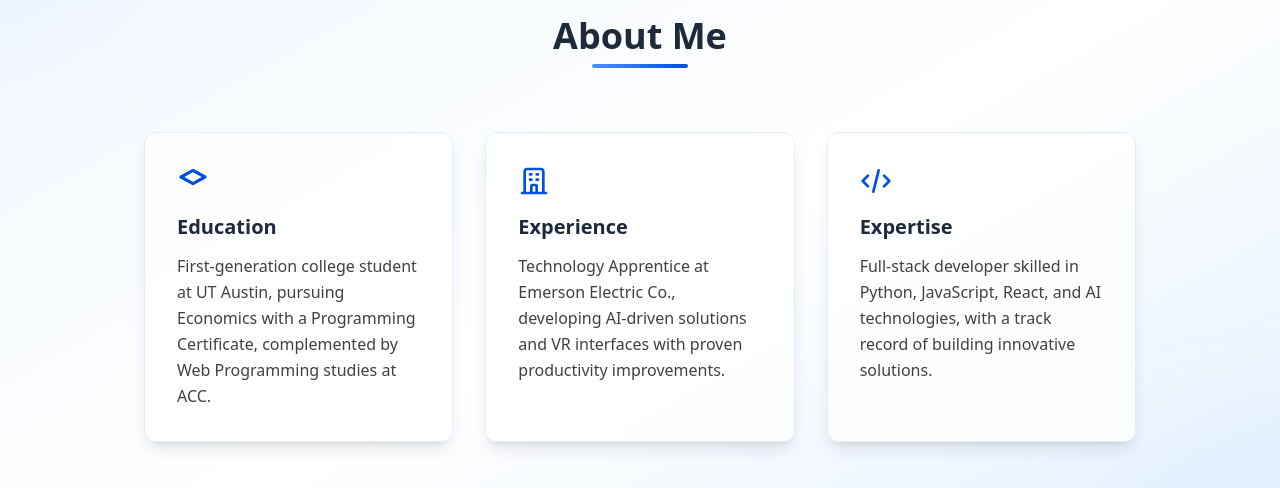
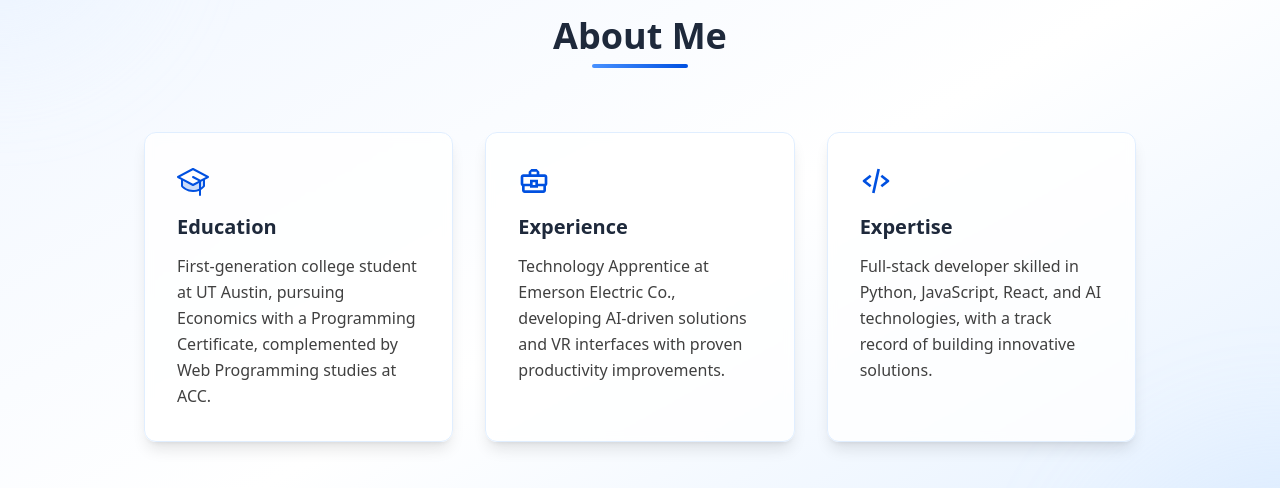
Before and after one commit to alexanderprogram/reactts-portfolio, a React (Vite) app: page / in a window 1280 px wide. Shown: the part 880-1368 px from the top of the page. Built offline with nearby package versions, Linux system fonts and the light colour scheme.

Commit message:
Installed react-icon and Modified components to use react-icons instead of svg
Svg were getting a bit hard to load so I replaed them with react icons

```diff
--- a/package.json
+++ b/package.json
@@ -11,7 +11,8 @@
   },
   "dependencies": {
     "react": "^18.3.1",
-    "react-dom": "^18.3.1"
+    "react-dom": "^18.3.1",
+    "react-icons": "^5.4.0"
   },
   "devDependencies": {
     "@eslint/js": "^9.15.0",
--- a/src/components/About.tsx
+++ b/src/components/About.tsx
@@ -1,8 +1,33 @@
-// components/About.tsx
+// src/components/About.tsx
 import { useScrollAnimation } from "../hooks/useScrollAnimation";
+import { PiGraduationCapDuotone } from "react-icons/pi";
+import { MdOutlineBusinessCenter } from "react-icons/md";
+import { BiCodeAlt } from "react-icons/bi";
+import { HiOutlineArrowRight } from "react-icons/hi";
 
 function About() {
   const { elementRef, isVisible } = useScrollAnimation();
+
+  const aboutCards = [
+    {
+      title: "Education",
+      icon: <PiGraduationCapDuotone className="w-8 h-8" />,
+      description:
+        "First-generation college student at UT Austin, pursuing Economics with a Programming Certificate, complemented by Web Programming studies at ACC.",
+    },
+    {
+      title: "Experience",
+      icon: <MdOutlineBusinessCenter className="w-8 h-8" />,
+      description:
+        "Technology Apprentice at Emerson Electric Co., developing AI-driven solutions and VR interfaces with proven productivity improvements.",
+    },
+    {
+      title: "Expertise",
+      icon: <BiCodeAlt className="w-8 h-8" />,
+      description:
+        "Full-stack developer skilled in Python, JavaScript, React, and AI technologies, with a track record of building innovative solutions.",
+    },
+  ];
 
   return (
     <section
@@ -26,119 +51,32 @@ function About() {
           </h2>
 
           <div className="grid md:grid-cols-3 gap-8">
-            {/* Education Card */}
-            <div className="bg-white/80 backdrop-blur-sm p-8 rounded-xl shadow-lg hover:shadow-xl transition-all duration-300 border border-primary-100">
-              <div className="mb-4 text-primary-600">
-                <svg
-                  className="w-8 h-8"
-                  fill="none"
-                  stroke="currentColor"
-                  viewBox="0 0 24 24"
-                >
-                  <path
-                    strokeLinecap="round"
-                    strokeLinejoin="round"
-                    strokeWidth={2}
-                    d="M12 14l9-5-9-5-9 5 9 5z"
-                  />
-                  <path
-                    strokeLinecap="round"
-                    strokeLinejoin="round"
-                    strokeWidth={2}
-                    d="M12 14l9-5-9-5-9 5 9 5z"
-                  />
-                  <path
-                    strokeLinecap="round"
-                    strokeLinejoin="round"
-                    strokeWidth={2}
-                    d="M12 14l9-5-9-5-9 5 9 5z"
-                  />
-                </svg>
+            {aboutCards.map((card, index) => (
+              <div
+                key={card.title}
+                className="bg-white/80 backdrop-blur-sm p-8 rounded-xl shadow-lg hover:shadow-xl transition-all duration-300 border border-primary-100"
+                style={{
+                  transitionDelay: `${index * 100}ms`,
+                }}
+              >
+                <div className="mb-4 text-primary-600">{card.icon}</div>
+                <h3 className="text-xl font-semibold text-neutral-800 mb-3">
+                  {card.title}
+                </h3>
+                <p className="text-neutral-700 leading-relaxed">
+                  {card.description}
+                </p>
               </div>
-              <h3 className="text-xl font-semibold text-neutral-800 mb-3">
-                Education
-              </h3>
-              <p className="text-neutral-700 leading-relaxed">
-                First-generation college student at UT Austin, pursuing
-                Economics with a Programming Certificate, complemented by Web
-                Programming studies at ACC.
-              </p>
-            </div>
-
-            {/* Experience Card */}
-            <div className="bg-white/80 backdrop-blur-sm p-8 rounded-xl shadow-lg hover:shadow-xl transition-all duration-300 border border-primary-100">
-              <div className="mb-4 text-primary-600">
-                <svg
-                  className="w-8 h-8"
-                  fill="none"
-                  stroke="currentColor"
-                  viewBox="0 0 24 24"
-                >
-                  <path
-                    strokeLinecap="round"
-                    strokeLinejoin="round"
-                    strokeWidth={2}
-                    d="M19 21V5a2 2 0 00-2-2H7a2 2 0 00-2 2v16m14 0h2m-2 0h-5m-9 0H3m2 0h5M9 7h1m-1 4h1m4-4h1m-1 4h1m-5 10v-5a1 1 0 011-1h2a1 1 0 011 1v5m-4 0h4"
-                  />
-                </svg>
-              </div>
-              <h3 className="text-xl font-semibold text-neutral-800 mb-3">
-                Experience
-              </h3>
-              <p className="text-neutral-700 leading-relaxed">
-                Technology Apprentice at Emerson Electric Co., developing
-                AI-driven solutions and VR interfaces with proven productivity
-                improvements.
-              </p>
-            </div>
-
-            {/* Skills Card */}
-            <div className="bg-white/80 backdrop-blur-sm p-8 rounded-xl shadow-lg hover:shadow-xl transition-all duration-300 border border-primary-100">
-              <div className="mb-4 text-primary-600">
-                <svg
-                  className="w-8 h-8"
-                  fill="none"
-                  stroke="currentColor"
-                  viewBox="0 0 24 24"
-                >
-                  <path
-                    strokeLinecap="round"
-                    strokeLinejoin="round"
-                    strokeWidth={2}
-                    d="M10 20l4-16m4 4l4 4-4 4M6 16l-4-4 4-4"
-                  />
-                </svg>
-              </div>
-              <h3 className="text-xl font-semibold text-neutral-800 mb-3">
-                Expertise
-              </h3>
-              <p className="text-neutral-700 leading-relaxed">
-                Full-stack developer skilled in Python, JavaScript, React, and
-                AI technologies, with a track record of building innovative
-                solutions.
-              </p>
-            </div>
+            ))}
           </div>
 
           <div className="mt-12 text-center">
             <a
               href="#contact"
-              className="inline-flex items-center px-6 py-3 bg-primary-600 text-white rounded-lg hover:bg-primary-700 transition-colors duration-300"
+              className="inline-flex items-center px-6 py-3 bg-primary-600 text-white rounded-lg hover:bg-primary-700 transition-colors duration-300 group"
             >
               Let's Connect
-              <svg
-                className="w-5 h-5 ml-2"
-                fill="none"
-                stroke="currentColor"
-                viewBox="0 0 24 24"
-              >
-                <path
-                  strokeLinecap="round"
-                  strokeLinejoin="round"
-                  strokeWidth={2}
-                  d="M14 5l7 7m0 0l-7 7m7-7H3"
-                />
-              </svg>
+              <HiOutlineArrowRight className="w-5 h-5 ml-2 group-hover:translate-x-1 transition-transform" />
             </a>
           </div>
         </div>
--- a/src/components/Certificates.tsx
+++ b/src/components/Certificates.tsx
@@ -1,5 +1,8 @@
 // src/components/Certificates.tsx
 import { useScrollAnimation } from "../hooks/useScrollAnimation";
+import { HiOutlineExternalLink } from "react-icons/hi";
+import { SiMeta, SiUdemy, SiCoursera } from "react-icons/si";
+import { BsMicrosoft } from "react-icons/bs";
 
 interface Certificate {
   title: string;
@@ -8,6 +11,7 @@ interface Certificate {
   credentialLink: string;
   badgeUrl?: string;
   skills: string[];
+  icon: JSX.Element;
 }
 
 function Certificates() {
@@ -21,6 +25,7 @@ function Certificates() {
       credentialLink: "https://example.com/credential/123",
       badgeUrl: "https://placehold.co/150",
       skills: ["React", "Node.js", "MongoDB", "Express"],
+      icon: <SiMeta className="w-12 h-12" />,
     },
     {
       title: "Advanced TypeScript Development",
@@ -29,12 +34,32 @@ function Certificates() {
       credentialLink: "https://example.com/credential/456",
       badgeUrl: "https://placehold.co/150",
       skills: ["TypeScript", "Design Patterns", "Testing"],
+      icon: <BsMicrosoft className="w-12 h-12" />,
     },
-    // Add more certificates as needed
+    {
+      title: "AWS Cloud Architecture",
+      issuer: "Udemy",
+      date: "2023",
+      credentialLink: "https://example.com/credential/789",
+      skills: ["AWS", "Cloud Computing", "DevOps"],
+      icon: <SiUdemy className="w-12 h-12" />,
+    },
+    {
+      title: "Machine Learning Specialization",
+      issuer: "Coursera",
+      date: "2023",
+      credentialLink: "https://example.com/credential/101",
+      skills: ["Python", "TensorFlow", "Data Science"],
+      icon: <SiCoursera className="w-12 h-12" />,
+    },
   ];
 
   return (
-    <section id="certifications" className="py-20 bg-white" ref={elementRef}>
+    <section
+      id="certifications"
+      className="py-20 bg-gradient-to-br from-white to-primary-50"
+      ref={elementRef}
+    >
       <div className="max-w-7xl mx-auto px-4">
         <h2 className="text-4xl font-bold text-neutral-800 mb-16 text-center">
           Certifications
@@ -49,60 +74,47 @@ function Certificates() {
           {certificates.map((cert, index) => (
             <div
               key={index}
-              className="bg-neutral-50 rounded-xl overflow-hidden shadow-md hover:shadow-lg transition-shadow duration-300"
+              className="bg-white/80 backdrop-blur-sm rounded-xl overflow-hidden shadow-md hover:shadow-xl transition-all duration-300 border border-primary-100 group"
+              style={{ transitionDelay: `${index * 150}ms` }}
             >
               <div className="p-6">
-                {cert.badgeUrl && (
-                  <div className="mb-4 flex justify-center">
-                    <img
-                      src={cert.badgeUrl}
-                      alt={`${cert.title} badge`}
-                      className="w-24 h-24 object-contain"
-                    />
+                <div className="mb-6 flex justify-center">
+                  <div className="text-primary-600 group-hover:scale-110 transition-transform duration-300">
+                    {cert.icon}
                   </div>
-                )}
+                </div>
 
-                <h3 className="text-xl font-semibold text-neutral-800 mb-2">
+                <h3 className="text-xl font-semibold text-neutral-800 mb-2 text-center">
                   {cert.title}
                 </h3>
 
-                <div className="text-neutral-600 mb-4">
+                <div className="text-neutral-600 mb-4 text-center">
                   <p className="font-medium">{cert.issuer}</p>
                   <p className="text-sm">{cert.date}</p>
                 </div>
 
-                <div className="mb-4 flex flex-wrap gap-2">
+                <div className="mb-4 flex flex-wrap gap-2 justify-center">
                   {cert.skills.map((skill, idx) => (
                     <span
                       key={idx}
-                      className="px-3 py-1 text-xs bg-primary-100 text-primary-700 rounded-full"
+                      className="px-3 py-1 text-xs bg-primary-100 text-primary-700 rounded-full hover:bg-primary-200 transition-colors duration-300"
                     >
                       {skill}
                     </span>
                   ))}
                 </div>
 
+                <div className="text-center">
                   <a
                     href={cert.credentialLink}
                     target="_blank"
                     rel="noopener noreferrer"
-                  className="inline-flex items-center text-primary-600 hover:text-primary-700 transition-colors"
+                    className="inline-flex items-center text-primary-600 hover:text-primary-700 transition-colors group/link"
                   >
                     <span>View Credential</span>
-                  <svg
-                    className="w-4 h-4 ml-1"
-                    fill="none"
-                    stroke="currentColor"
-                    viewBox="0 0 24 24"
-                  >
-                    <path
-                      strokeLinecap="round"
-                      strokeLinejoin="round"
-                      strokeWidth={2}
-                      d="M10 6H6a2 2 0 00-2 2v10a2 2 0 002 2h10a2 2 0 002-2v-4M14 4h6m0 0v6m0-6L10 14"
-                    />
-                  </svg>
+                    <HiOutlineExternalLink className="w-4 h-4 ml-1 group-hover/link:translate-x-0.5 group-hover/link:-translate-y-0.5 transition-transform" />
                   </a>
+                </div>
               </div>
             </div>
           ))}
```
Also changed, not shown: src/components/Skills.tsx (+8 -20 lines), src/components/Skills2.tsx (+11 -23 lines), 1 other file (tests, documents, lock files or other folders). Lines whose indentation alone changed are shown as unchanged.
